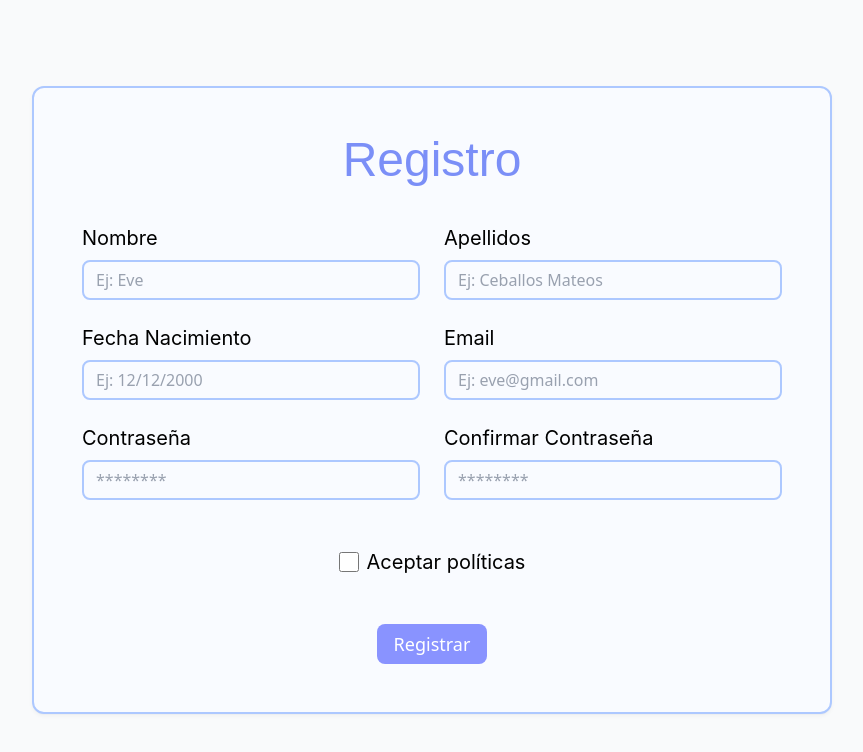
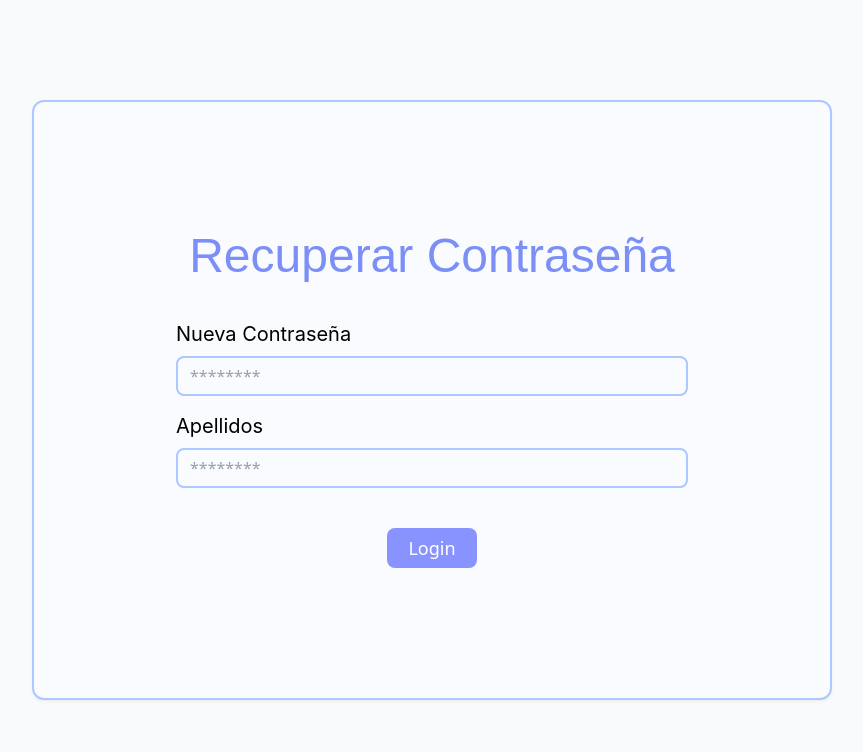
Before and after one commit to egilp04/listO, a React (Vite) app: page / in a window 1280 px wide. Shown: the top 752 px of the page, without its empty margins (208-1071 px from the left). Built offline with nearby package versions, Linux system fonts and the light colour scheme.

Commit message:
Formulario login y recuperar contraseña hechos

```diff
--- a/src/App.tsx
+++ b/src/App.tsx
@@ -5,6 +5,7 @@ import Inputs from "./componentes/Inputs/Inputs";
 import Select from "./componentes/Inputs/Select";
 import TextArea from "./componentes/Inputs/TextArea";
 import { Registro } from "./componentes/Formularios/Registro";
+import { Login_ChangePasswd } from "./componentes/Formularios/Login_ChangePasswd";
 
 function App() {
 
@@ -31,8 +32,9 @@ function App() {
       <Checkbox label="¿aceptas políticas?" name="politicas-2" disabled></Checkbox>
       <TextArea label="Comentarios del Proyecto" name="comentarios-normal-1" placeholder="Escribe aquí tus observaciones..."/>
       <TextArea label="Comentarios del Proyecto" name="comentarios-normal-2" placeholder="Escribe aquí tus observaciones..." error="sobrepasa las letras"/>
-      <TextArea label="Comentarios del Proyecto" name="comentarios-normal-3" placeholder="Escribe aquí tus observaciones..." disabled/> */}
-      <Registro></Registro>
+      <TextArea label="Comentarios del Proyecto" name="comentarios-normal-3" placeholder="Escribe aquí tus observaciones..." disabled/>
+      <Registro></Registro> */}
+      <Login_ChangePasswd></Login_ChangePasswd>
     </div>
   );
 }
--- a/src/componentes/Formularios/Login_ChangePasswd.tsx
+++ b/src/componentes/Formularios/Login_ChangePasswd.tsx
@@ -0,0 +1,44 @@
+import type { FormHTMLAttributes } from "react";
+import Inputs from "../Inputs/Inputs";
+import Button from "../Button";
+
+interface RegistroProps extends FormHTMLAttributes<HTMLFormElement> {
+    error?: string;
+    login?: boolean
+}
+
+export const Login_ChangePasswd = ({ error, login }: RegistroProps) => {
+    return (
+        <div className="flex justify-center items-center w-full min-h-screen bg-gray-50 p-4">
+
+            <div className="card-registro">
+                {login ? (
+                    <>
+                        <h2>Inicio Sesión</h2>
+
+                        <div className="flex-login-passwd">
+                            <Inputs label="Usuario" type="text" placeholder="Ej: enrique@gmail.com" name="nombre" />
+                            <Inputs label="Apellidos" type="password" placeholder="********" name="`passwd" />
+                        </div>
+                        <span>¿Has olvidado la contraseña?Pulse Aquí</span>
+                    </>
+                ) : (<>
+
+                    <h2>Recuperar Contraseña</h2>
+
+                    <div className="flex-login-passwd">
+                        <Inputs label="Nueva Contraseña" type="password" placeholder="********" name="nueva_passwd" />
+                        <Inputs label="Apellidos" type="password" placeholder="********" />
+                    </div>
+                </>)
+
+                }
+
+                <Button size="lg">Login</Button>
+
+                {error && <p className="span-error mt-1 h-4">{error}</p>}
+
+            </div>
+        </div>
+    );
+};
--- a/src/styles/components.css
+++ b/src/styles/components.css
@@ -68,4 +68,8 @@
         @apply grid w-full grid-cols-1 gap-4 md:grid-cols-2 md:gap-6;
     }
 
+    .flex-login-passwd{
+        @apply flex flex-col w-lg gap-4
+    }
+
 }
```
